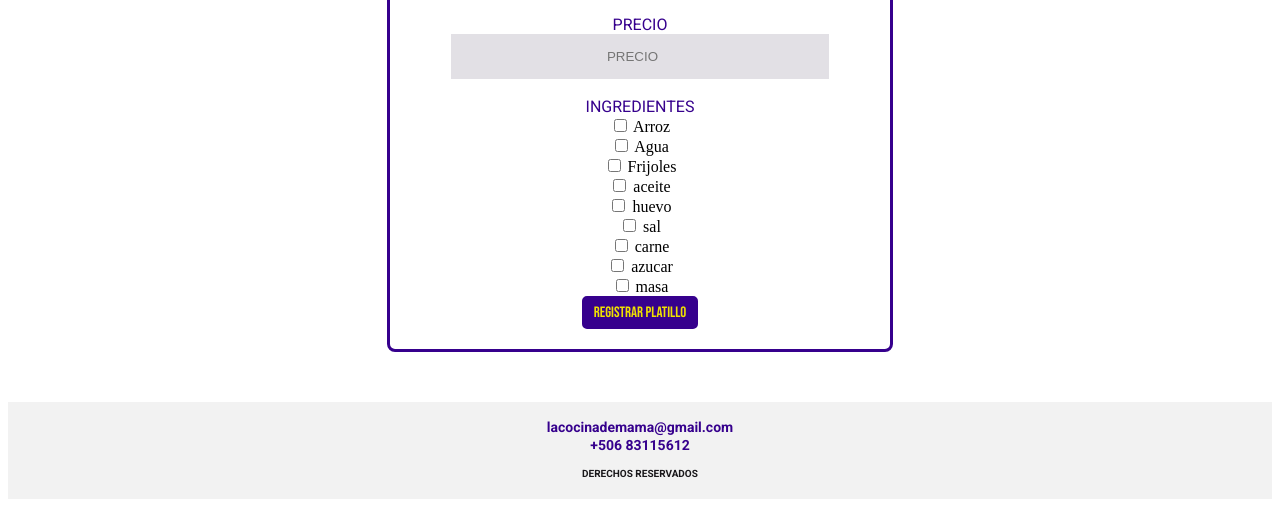
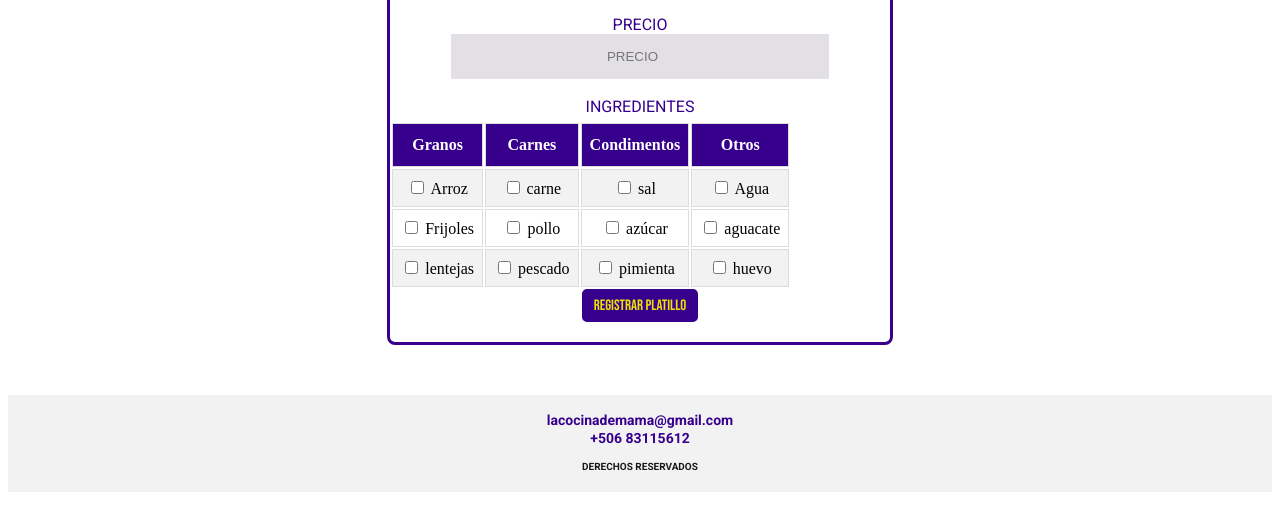
Before and after one commit to esalaschaverri/lacucharademama, a website: page public/registrar_platillos.html in a window 1280 px wide. Shown: the part 346-853 px from the top of the page. Drawn offline with Linux system fonts and the light colour scheme; some packages are replaced by stand-ins of ours; a script that the page names is missing.

Commit message:
ultimos cambios

```diff
--- a/api/recetas.js
+++ b/api/recetas.js
@@ -47,7 +47,6 @@ router.post('/insertar', function (req, res) {
   });
 
   platilloNuevo.save();
-  Swal.fire('El platillo ha sido creado');
   return res.redirect("../index.html")
 });
 
--- a/public/CSS/registra_platillos.css
+++ b/public/CSS/registra_platillos.css
@@ -1,3 +1,28 @@
+table{
+    flex-basis: 50%;
+    text-align: center;
+    margin-right: 1%;
+    margin-top: 1%;
+}
+
+td, th {
+    border: 1px solid #ddd;
+    padding: 8px;
+}
+
+table tr:nth-child(even){background-color: #f2f2f2;}
+
+table tr:hover {background-color: #ddd;}
+
+table th {
+    padding-top: 12px;
+    padding-bottom: 12px;
+    text-align: center;
+    background-color: #36008D;
+    color: white;
+}
+
+
 div{
     box-sizing: border-box;
 }
--- a/public/registrar_platillos.html
+++ b/public/registrar_platillos.html
@@ -6,7 +6,7 @@
     <link rel="preconnect" href="https://fonts.googleapis.com">
     <link rel="preconnect" href="https://fonts.gstatic.com" crossorigin>
     <link href="https://fonts.googleapis.com/css2?family=Anton&family=Bebas+Neue&family=Roboto:ital,wght@0,300;0,400;0,500;0,700;1,300&display=swap" rel="stylesheet">
-    <script src="https://kit.fontawesome.com/655682710d.js" crossorigin="anonymous"></script>
+    <script src="https://cdn.jsdelivr.net/npm/sweetalert2@10"></script>
 </head>
 
 <body>
@@ -36,29 +36,74 @@
             <label class="text-morado" for="precio">PRECIO</label><br>
             <input type="number" id="precio" name="precio" step="0.01" min="0.01" placeholder="PRECIO" class="inputs" required> <br><br/>
 
+            <label class="text-morado">INGREDIENTES</label><br>
+            <table>
+                <tr>
+                    <th>Granos</th>
+                    <th>Carnes</th>
+                    <th>Condimentos</th>
+                    <th>Otros</th>
+                </tr>
+                <tr>
+                    <td>
+                        <input type="checkbox" id="ingrediente1" name="ingredientes" value="arroz">
+                        <label for="ingrediente1"> Arroz</label><br>
+                    </td>
 
-            <label class="text-morado">INGREDIENTES</label><br>
-            <input type="checkbox" id="ingrediente1" name="ingredientes" value="arroz">
-            <label for="ingrediente1"> Arroz</label><br>
-            <input type="checkbox" id="ingrediente2" name="ingredientes" value="agua">
-            <label for="ingrediente2"> Agua</label><br>
-            <input type="checkbox" id="ingrediente3" name="ingredientes" value="frijoles">
-            <label for="ingrediente3"> Frijoles</label><br>
-            <input type="checkbox" id="ingrediente4" name="ingredientes" value="aceite">
-            <label for="ingrediente4"> aceite</label><br>
-            <input type="checkbox" id="ingrediente5" name="ingredientes" value="huevo">
-            <label for="ingrediente5"> huevo</label><br>
-            <input type="checkbox" id="ingrediente6" name="ingredientes" value="sal">
-            <label for="ingrediente6"> sal</label><br>
-            <input type="checkbox" id="ingrediente7" name="ingredientes" value="carne">
-            <label for="ingrediente7"> carne</label><br>
-            <input type="checkbox" id="ingrediente8" name="ingredientes" value="azucar">
-            <label for="ingrediente8"> azucar</label><br>
-            <input type="checkbox" id="ingrediente9" name="ingredientes" value="masa">
-            <label for="ingrediente9"> masa</label><br>
+                    <td>
+                        <input type="checkbox" id="ingrediente2" name="ingredientes" value="carne">
+                        <label for="ingrediente2"> carne</label><br>
+                    </td>
+                    <td>
+                        <input type="checkbox" id="ingrediente3" name="ingredientes" value="sal">
+                        <label for="ingrediente3"> sal</label><br>
+                    </td>
+                    <td>
+                        <input type="checkbox" id="ingrediente4" name="ingredientes" value="agua">
+                        <label for="ingrediente4"> Agua</label><br>
+                    </td>
+                </tr>
+                <tr>
+                    <td>
+                        <input type="checkbox" id="ingrediente5" name="ingredientes" value="frijoles">
+                        <label for="ingrediente5"> Frijoles</label><br>
+                    </td>
+                    <td>
+                        <input type="checkbox" id="ingrediente6" name="ingredientes" value="pollo">
+                        <label for="ingrediente6"> pollo</label><br>
+                    </td>
+                    <td>
+                        <input type="checkbox" id="ingrediente7" name="ingredientes" value="azúcar">
+                        <label for="ingrediente7"> azúcar</label><br>
+                    </td>
+                    <td>
+                        <input type="checkbox" id="ingrediente8" name="ingredientes" value="aguacate">
+                        <label for="ingrediente8"> aguacate</label><br>
+                    </td>
+                </tr>
+                <tr>
+                    <td>
+                        <input type="checkbox" id="ingrediente9" name="ingredientes" value="lentejas">
+                        <label for="ingrediente9"> lentejas</label><br>
+                    </td>
+                    <td>
+                        <input type="checkbox" id="ingrediente10" name="ingredientes" value="pescado">
+                        <label for="ingrediente10"> pescado</label><br>
+                    </td>
+                    <td>
+                        <input type="checkbox" id="ingrediente11" name="ingredientes" value="pimienta">
+                        <label for="ingrediente11"> pimienta</label><br>
+                    </td>
+                    <td>
+                        <input type="checkbox" id="ingrediente12" name="ingredientes" value="huevo">
+                        <label for="ingrediente12"> huevo</label><br>
+                    </td>
+                </tr>
+            </table>
+
 
             <!-- <button onclick="insertarCuenta()" class="button-crear">CREAR CUENTA</button> -->
-            <input class="crear" type="submit" value="REGISTRAR PLATILLO">
+            <input class="crear" id="trigger" type="submit" value="REGISTRAR PLATILLO">
 
         </form>
 
@@ -72,7 +117,11 @@
         <p class="derechos">DERECHOS RESERVADOS</p>
     </div>
 
-    <script src="registrar_platillos.js"></script>
+    <script>
+        document.getElementById("trigger").addEventListener('click', function (){
+            Swal.fire("Platillo Creado");
+        })
+    </script>
 
 </body>
 </html>
```
Also changed, not shown: public/muestra_platillos.html (+1 -1 lines).
